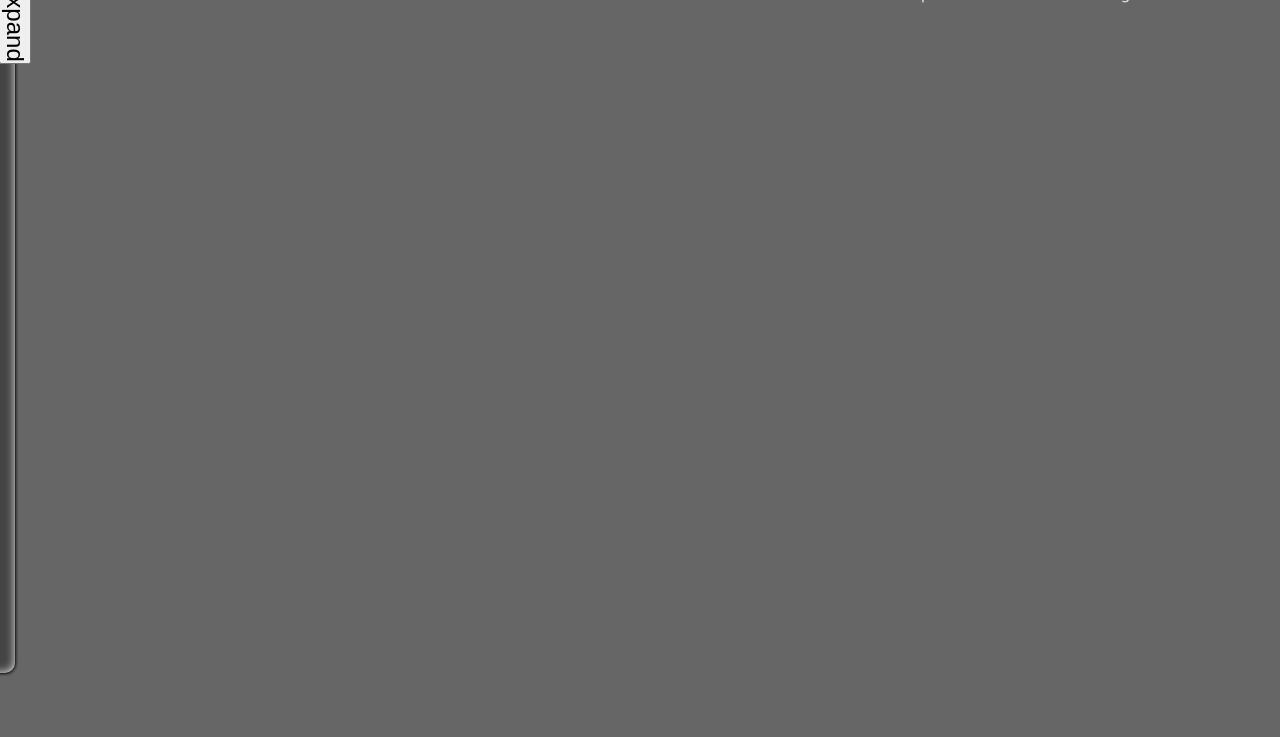
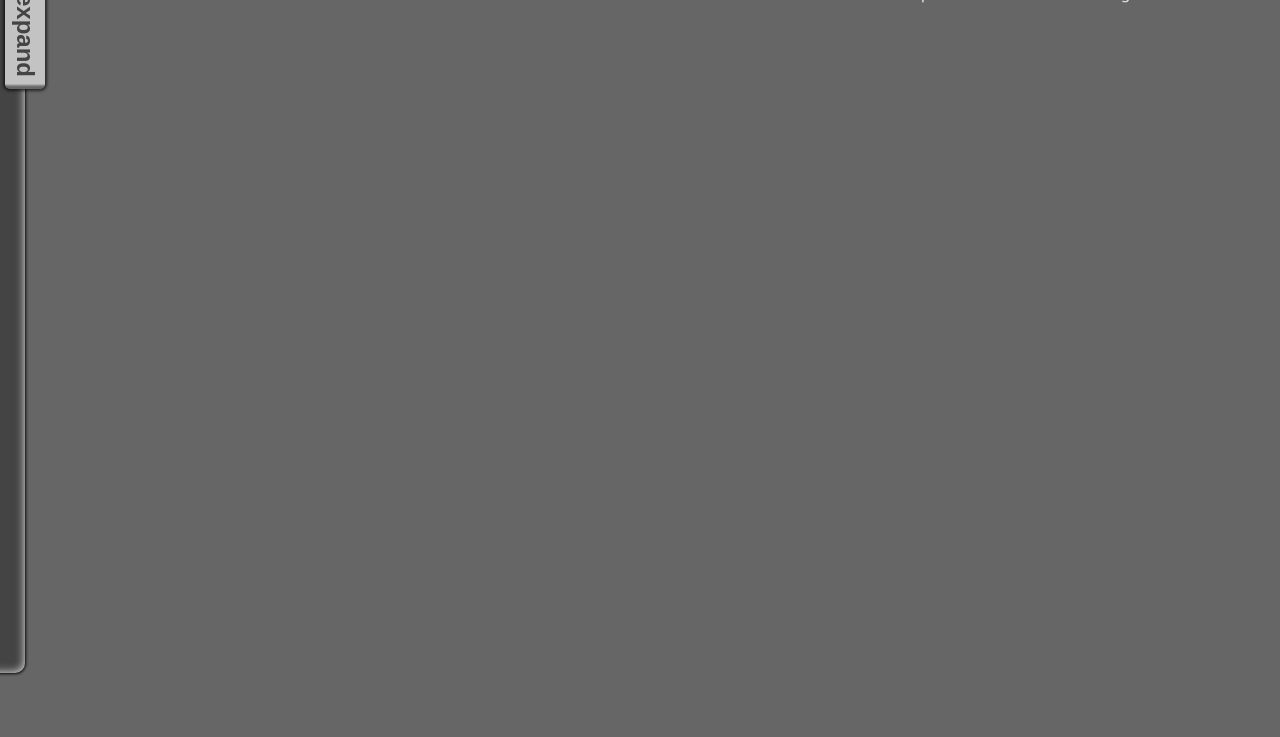
Before and after one commit to Mischback/colorizer, a plain HTML site: page index.html in a window 1280 px wide. Shown: the part 63-800 px from the top of the page. Drawn offline with Linux system fonts and the light colour scheme.

Commit message:
Add styling for buttons

```diff
--- a/assets/style.css
+++ b/assets/style.css
@@ -14,6 +14,22 @@
 }
 
 /** General elements */
+
+button {
+  padding: 0.25em 0.5em;
+  font-weight: bold;
+  border-radius: var(--dim-border-radius);
+  border: none;
+  color: #444444;
+  background: linear-gradient(to bottom, #e2e2e2 5%, #c3c3c3 15% 40%, #a0a0a0 50% 90%, #666666 95%);
+  box-shadow: 0 0 3px 2px rgb(0 0 0 / 60%);
+}
+button:hover {
+  /* FIXME: Check / adjust colors!
+   *        Bottom / darkest color needs tinting!
+   */
+  background: linear-gradient(to bottom, #eedd99 5%, #ffcc00 15% 40%, #eeaa00 50% 90%, #666666 95%);
+}
 
 
 /** Overall structure */
@@ -40,7 +56,7 @@ body > header {
   width: var(--dim-ctrl-panel-width);
   height: calc(100vh - 5rem);
 
-  padding: 1em;
+  padding: 1em 2em;
   background-color: #444444;
   border-top-right-radius: calc(6 * var(--dim-border-radius));
   border-bottom-right-radius: calc(2 * var(--dim-border-radius));
@@ -49,7 +65,7 @@ body > header {
 }
 
 .ctrl-collapsed {
-  left: calc(-1 * var(--dim-ctrl-panel-width) + var(--dim-ctrl-panel-shadow-width));
+  left: calc(-1 * var(--dim-ctrl-panel-width) + var(--dim-ctrl-panel-shadow-width) + 10px);
 }
 .ctrl-expanded {
   left: calc(-1 * var(--dim-ctrl-panel-shadow-width));
@@ -58,7 +74,14 @@ body > header {
 #ctrl > #ctrl-toggle {
   position: absolute;
   top: 1.75rem;
-  right: -1rem;
+  right: -1.25rem;
+  font-size: 1.5rem;
+
+  /* simulate flipping the button 90deg */
   writing-mode: vertical-lr;
-  font-size: 1.5rem;
+  padding: 0.5em 0.25em;
+  background: linear-gradient(to bottom, #e2e2e2 2%, #c3c3c3 5% 95%, #666666 98%);
 }
+#ctrl > #ctrl-toggle:hover {
+  background: linear-gradient(to bottom, #eedd99 2%, #ffcc00 5% 95%, #666666 98%);
+}
```
